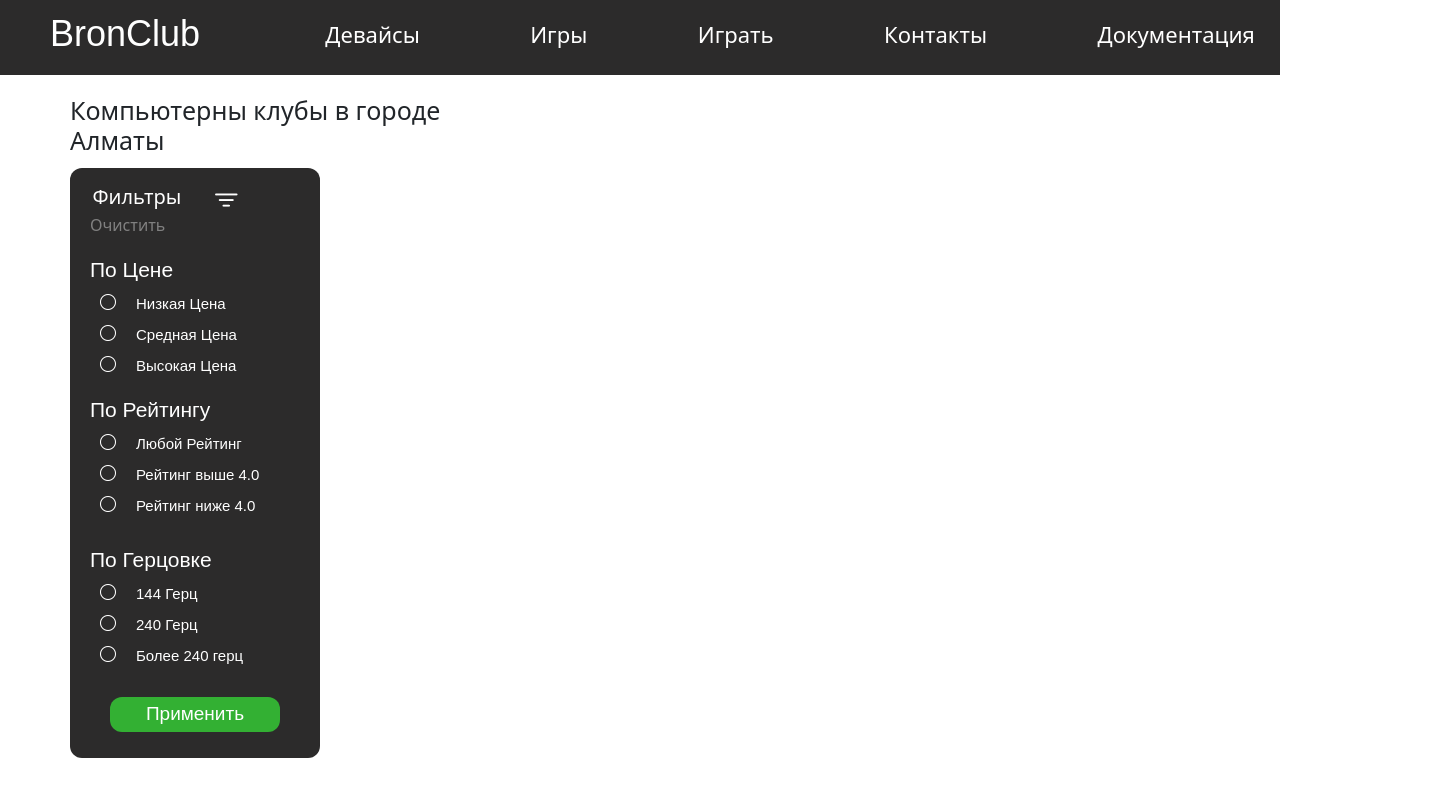
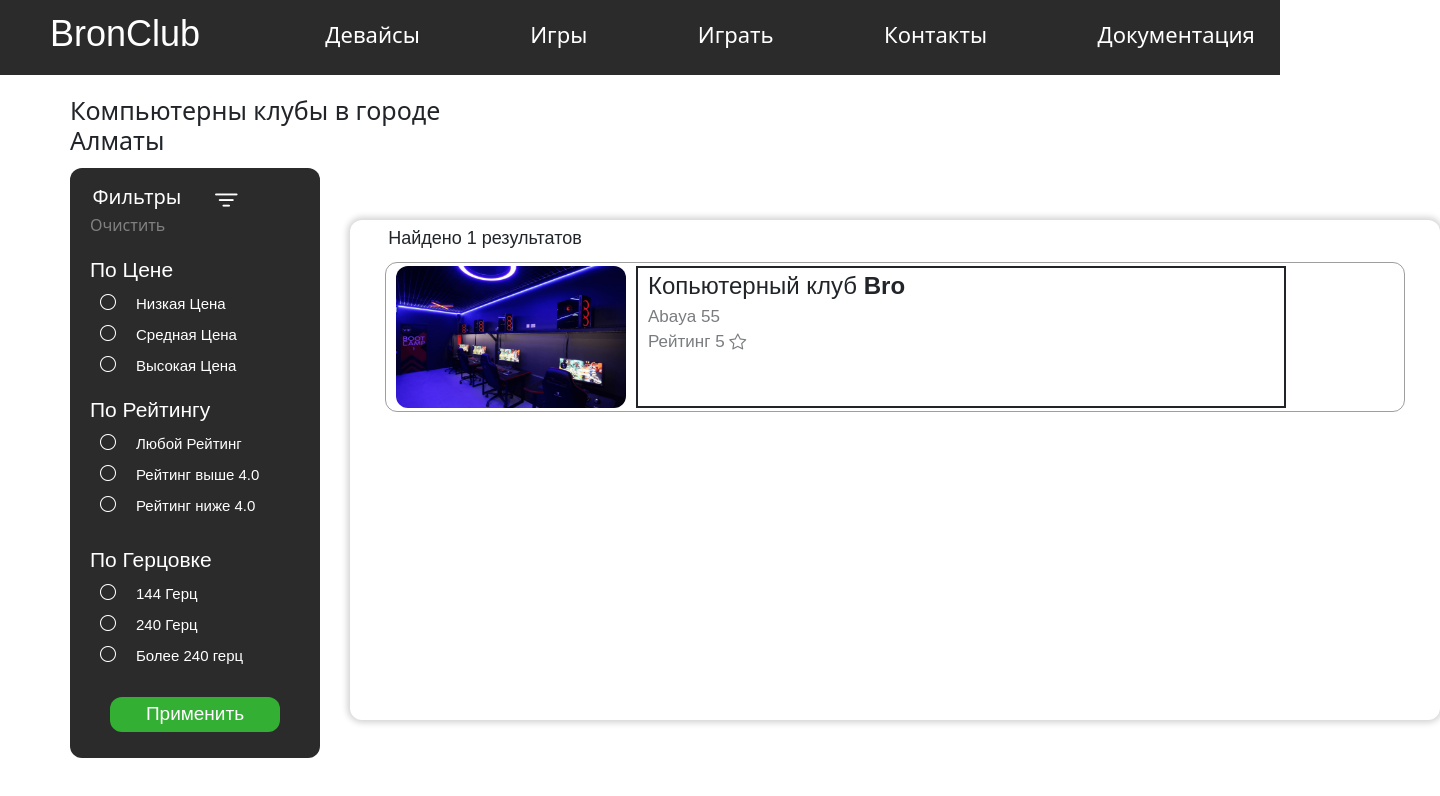
Before and after one commit to Zhadi-1-s/My-project, an Angular app in the folder BronClub/: page /clubs in a window 1280 px wide. Shown: the top 796 px of the page, 1440 px wide, since content can reach past the window. Built offline with nearby package versions, Linux system fonts and the light colour scheme.

Commit message:
styling clubs component

```diff
--- a/BronClub/src/app/components/clubs/clubs.component.css
+++ b/BronClub/src/app/components/clubs/clubs.component.css
@@ -132,3 +132,53 @@
 .apply button:hover{
     transform: scale(1.025);
 }
+.main{
+    width: 1090px;
+    height: 500px;
+    max-height: 100%;
+    border-radius: 12px;
+    position: absolute;
+    left: 350px;
+    bottom: 80px;
+    box-shadow:0 0 5pt 2pt #D3D3D3;
+}
+.main #res{
+    width: 250px;
+    margin-left: 10px;
+    margin-top: 5px;
+    text-align: center;
+    font-size: 18px;
+    font-family: Arial, Helvetica, sans-serif;
+}
+.club{
+    border: 1px solid rgba(63, 62, 62, 0.5);
+    border-radius: 12px;
+    width: 1020px;
+    height: 150px;
+    margin-top: 10px;
+    margin-left: 35px;
+    display: flex;
+    flex-direction: row;
+    align-items: center;
+}
+.club #photo{
+    width: 230px;
+    height: 96%;
+    margin-left: 10px;
+}
+.club #photo img{
+    width: 100%;
+    height: 100%;
+    border-radius: 12px;
+}
+.club #name{
+    border: solid 2px;
+    width: 650px;
+    height: 96%;
+    font-size: 24px;
+    font-family: Arial, Helvetica, sans-serif;
+    margin-left: 10px;
+    padding-left: 10px;
+    display: flex;
+    flex-direction: column;
+}
--- a/BronClub/src/app/components/clubs/clubs.component.html
+++ b/BronClub/src/app/components/clubs/clubs.component.html
@@ -57,4 +57,19 @@
             <button>Применить</button>
         </div>
     </div>
+    <div class="main">
+        <div id="res">
+            <span>Найдено {{res}} результатов</span>
+        </div>
+        <div class="club" *ngFor="let club of clubs">
+            <div id="photo">
+                <img [src]="club.mainPhoto" alt="">
+            </div>
+            <div id="name">
+                    <span>Копьютерный клуб <strong>{{club.name}}</strong></span>
+                    <span style="font-size: 17px; opacity: 0.6;">{{club.location}}</span>
+                    <span style="font-size: 17px; opacity: 0.6;">Рейтинг {{club.rating}} <i class="bi bi-star"></i></span>
+            </div>
+        </div>
+    </div>
 </div>
--- a/BronClub/src/app/components/clubs/clubs.component.ts
+++ b/BronClub/src/app/components/clubs/clubs.component.ts
@@ -10,7 +10,7 @@ import { ClubService } from 'src/app/services/club.service';
 export class ClubsComponent implements OnInit {
 
   clubs:Club[]
-
+  res: any;
   constructor(private clubServie: ClubService){}
 
   ngOnInit(): void {
@@ -22,6 +22,7 @@ export class ClubsComponent implements OnInit {
           console.error(error.message)
         }
       )
+      this.res = this.clubs.length
   }
 
 }
```
